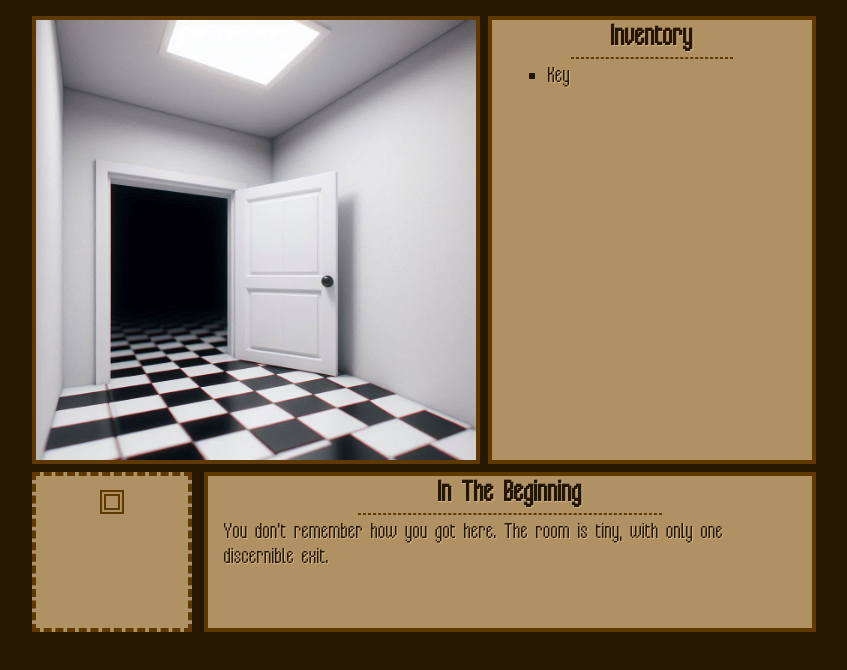
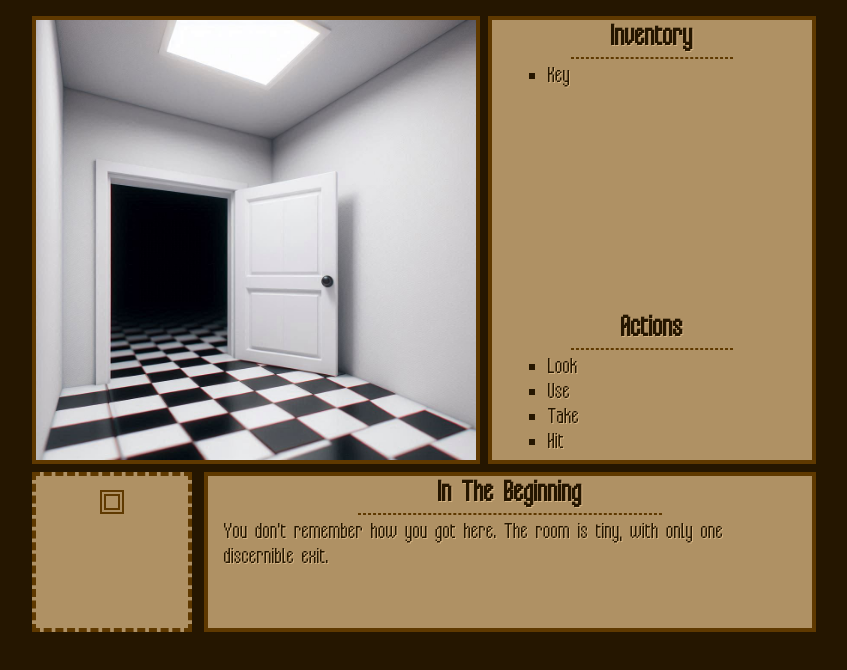
Before and after one commit to southpawgeek/react-jam, a React (Vite) app: page / in a window 1280 px wide. Shown: the top 670 px of the page, without its empty margins (216-1063 px from the left). Built offline with nearby package versions, Linux system fonts and the light colour scheme.

Commit message:
selectable actions with cursors

```diff
--- a/src/App.jsx
+++ b/src/App.jsx
@@ -1,6 +1,6 @@
 import Wrapper from "./components/Wrapper"
 import Viewport from "./components/Viewport"
-import Inventory from "./components/Inventory"
+import Sidebar from "./components/Sidebar"
 import MoveGrid from "./components/MoveGrid"
 import Description from "./components/Description"
 import { GameProvider } from "./components/GameProvider"
@@ -10,7 +10,7 @@ function App() {
     <GameProvider>
       <Wrapper>
         <Viewport />
-        <Inventory />
+        <Sidebar />
         <MoveGrid />
         <Description />
       </Wrapper>
--- /dev/null
+++ b/src/components/Actions.jsx
@@ -0,0 +1,49 @@
+import { useGameProvider } from "./GameProvider"
+
+const Actions = () => {
+  const { actions, currentAction, setCurrentAction } = useGameProvider()
+
+  const Active = ({ action }) => (
+    <>
+      <span className='active-action'>{action}</span>
+      &nbsp;
+      <span
+        className='active-cancel'
+        onClick={() => setCurrentAction("")}
+      >
+        x
+      </span>
+    </>
+  )
+
+  const Inactive = ({ action }) => (
+    <span
+      className='inactive-action'
+      onClick={() => {
+        setCurrentAction(action)
+      }}
+    >
+      {action}
+    </span>
+  )
+
+  return (
+    <div id='actions'>
+      <h2>Actions</h2>
+      <hr />
+      <ul>
+        {actions.map((action) => (
+          <li>
+            {action === currentAction ? (
+              <Active action={action} />
+            ) : (
+              <Inactive action={action} />
+            )}
+          </li>
+        ))}
+      </ul>
+    </div>
+  )
+}
+
+export default Actions
--- a/src/components/GameProvider.jsx
+++ b/src/components/GameProvider.jsx
@@ -45,10 +45,24 @@ export const GameProvider = ({ children }) => {
   }
   const [currentRoom, setCurrentRoom] = useState(rooms.start)
 
-  const inventory = ["Key"]
+  const [currentItem, setCurrentItem] = useState("")
+  const inventory = ["key"]
+
+  const [currentAction, setCurrentAction] = useState("")
+  const actions = ["look", "use", "take", "hit"]
   return (
     <GameContext.Provider
-      value={{ rooms, currentRoom, setCurrentRoom, inventory }}
+      value={{
+        rooms,
+        currentRoom,
+        setCurrentRoom,
+        inventory,
+        currentItem,
+        setCurrentItem,
+        actions,
+        currentAction,
+        setCurrentAction,
+      }}
     >
       {children}
     </GameContext.Provider>
--- /dev/null
+++ b/src/components/Sidebar.jsx
@@ -0,0 +1,13 @@
+import Inventory from "./Inventory"
+import Actions from "./Actions"
+
+const Sidebar = () => {
+  return (
+    <div id="sidebar">
+      <Inventory />
+      <Actions />
+    </div>
+  )
+}
+
+export default Sidebar
--- a/src/components/Viewport.jsx
+++ b/src/components/Viewport.jsx
@@ -1,13 +1,31 @@
 import { css } from "@emotion/css"
 import { useGameProvider } from "./GameProvider"
+import { useState } from "react"
 const Viewport = () => {
-  const { currentRoom } = useGameProvider()
+  const { currentRoom, currentAction } = useGameProvider()
+
+  let currentCursor = "default"
+
+  if (currentAction === "look") {
+    currentCursor = "help"
+  }
+  if (currentAction === "use") {
+    currentCursor = "pointer"
+  }
+  if (currentAction === "take") {
+    currentCursor = "grab"
+  }
+  if (currentAction === "hit") {
+    currentCursor = "grabbing"
+  }
+
   return (
     <div
-      id="viewport"
+      id='viewport'
       className={css`
         background: url(/react-jam/images/${currentRoom?.image});
         background-size: cover;
+        cursor: ${currentCursor};
       `}
     ></div>
   )
--- a/src/index.css
+++ b/src/index.css
@@ -42,7 +42,7 @@ hr {
   border: 0.25rem solid var(--ui-border);
 }
 
-#inventory {
+#sidebar {
   font-size: 1.5rem;
   padding: 0;
   width: 20rem;
@@ -53,13 +53,31 @@ hr {
   background-color: var(--ui-background);
 }
 
-#inventory ul {
+#inventory ul, #actions ul {
   list-style-type: square;
   margin: 0;
+  text-transform: capitalize;
 }
 
-#inventory li {
+#inventory ul {
+  height: 15.5rem;
+}
+
+#inventory li, #actions ul {
   margin-left: 1rem;
+}
+
+.inactive-action, .active-cancel, td.exit button {
+  cursor: pointer;
+}
+
+.active-action {
+  text-decoration: underline;
+}
+
+.active-cancel {
+  font-size: 1.5rem;
+  text-transform: none;
 }
 
 #move-grid {
```
